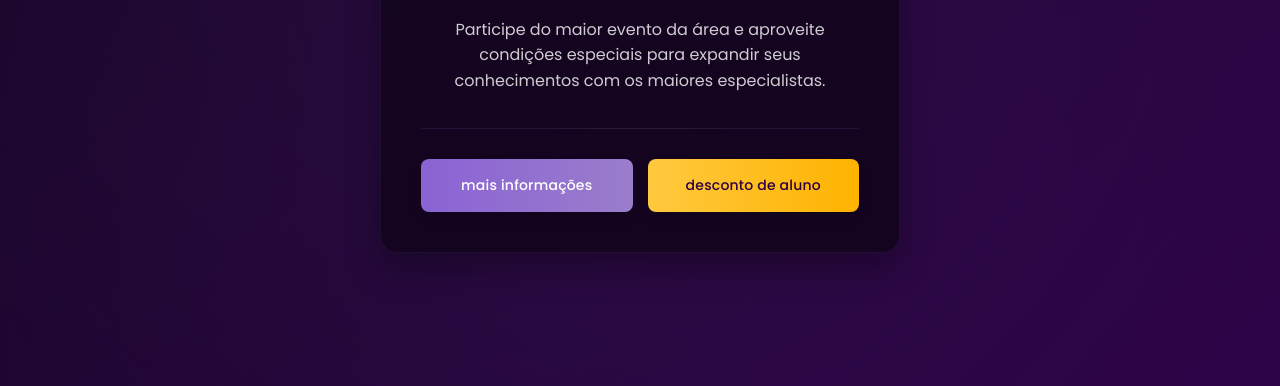
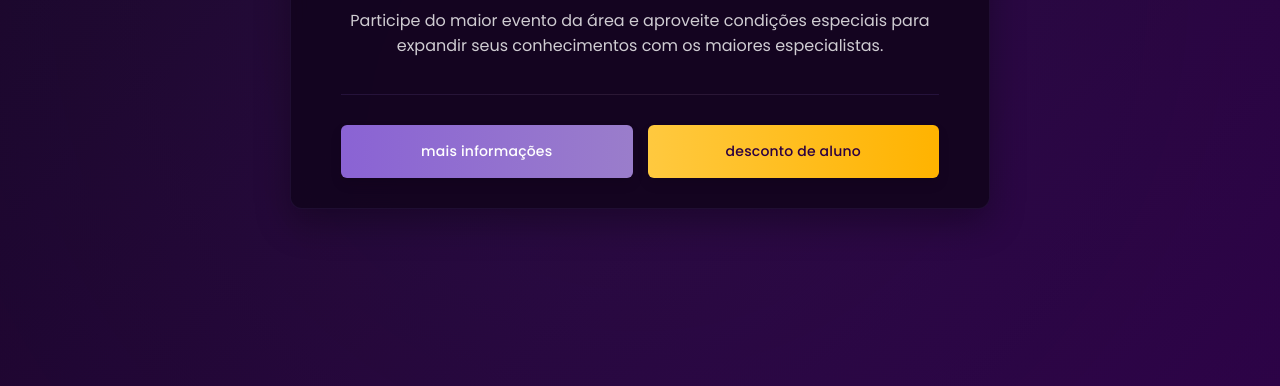
Before and after one commit to SiilasCristiano/popup-congresso, a plain HTML site: page index.html in a window 1280 px wide. Shown: the part 414-800 px from the top of the page. Drawn offline with Linux system fonts and the light colour scheme.

Commit message:
index.html

```diff
--- a/index.html
+++ b/index.html
@@ -21,8 +21,8 @@
     --cor-texto: #ffffff;
     --cor-texto-secundaria: rgba(255, 255, 255, 0.8);
     --cor-texto-terciaria: rgba(255, 255, 255, 0.5);
-            --borda-raio: 18px;
-            --borda-raio-btn: 8px;
+    --borda-raio: 12px;
+    --borda-raio-btn: 6px;
 
     margin: 0;
     background: linear-gradient(135deg, #13051f 0%, #290042 100%);
@@ -70,19 +70,20 @@
             z-index: 1;
         }
 
-        .popup-box::before {
-            content: '';
-            position: absolute;
-            top: 0;
-            left: 0;
-            right: 0;
-            height: 1px;
-            background: linear-gradient(to right,
-                rgba(138, 99, 212, 0),
-                rgba(248, 208, 227, 0.3),
-                rgba(138, 99, 212, 0)
-            );
-            opacity: 0.6;
+        .popup-box {
+    background-color: rgba(19, 5, 31, 0.95);
+    backdrop-filter: blur(25px);
+    -webkit-backdrop-filter: blur(25px);
+    border-radius: var(--borda-raio);
+    padding: 30px 50px 30px 50px;
+    text-align: center;
+    box-shadow: 0 15px 35px rgba(0, 0, 0, 0.3);
+    border: 1px solid rgba(138, 99, 212, 0.1);
+    max-width: 700px;
+    width: 100%;
+    position: relative;
+    overflow: hidden;
+    z-index: 1;
 }
 
         /* Decoração de fundo do popup */
```
Lines whose indentation alone changed are shown as unchanged.
